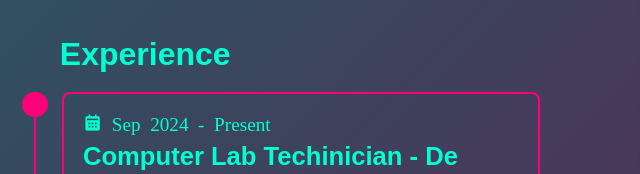
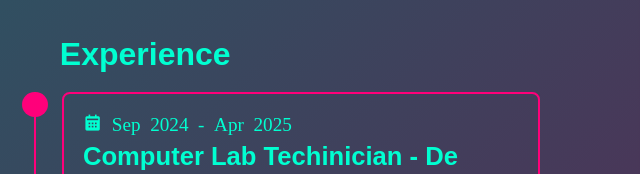
Before and after one commit to ChlioP/chliop.github.io, a plain HTML site: page index.html in a window 1280 px wide. Shown: the part 1976-2150 px from the top of the page, 625-1265 px from the left. Drawn offline with nearby package versions, Linux system fonts and the light colour scheme; some packages are replaced by stand-ins of ours; a script that the page names is missing; a web font is replaced by a local one.

Commit message:
Update index.html

```diff
--- a/index.html
+++ b/index.html
@@ -137,7 +137,7 @@
                         <div class="education-box">
                                 <div class="education-content">
                                         <div class="content">
-                                                <div class="year"><i class='bx bxs-calendar'> Sep 2024 - Present </i></div>
+                                                <div class="year"><i class='bx bxs-calendar'> Sep 2024 - Apr 2025 </i></div>
                                                 <h3>Computer Lab Techinician - De Anza College </h3>
                                                 <ul><li> Hardware & Software Installation</li>
                                                 <li>TroubleShooting & Repair</li>
```
